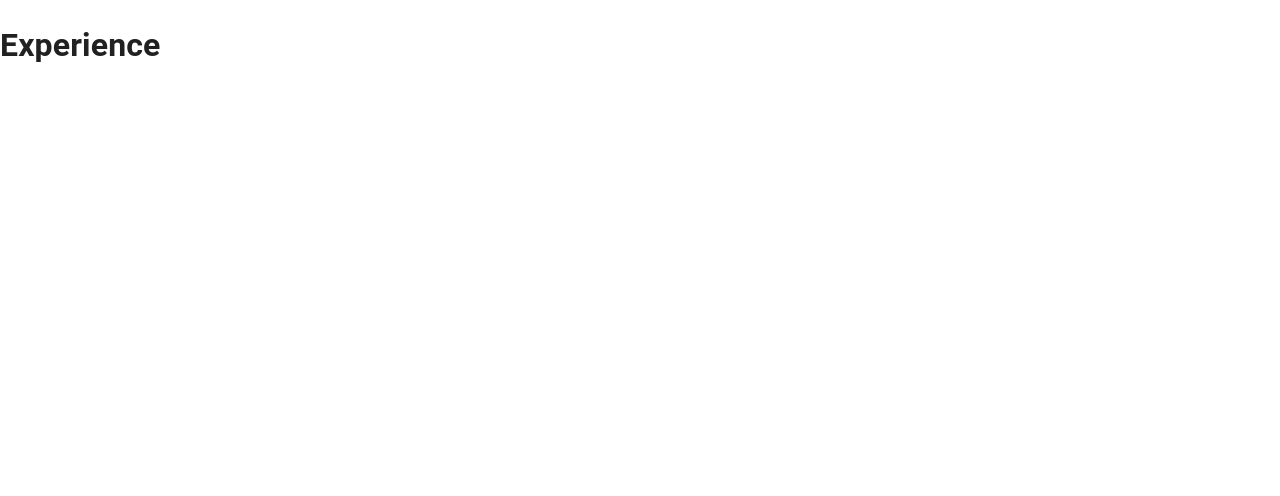
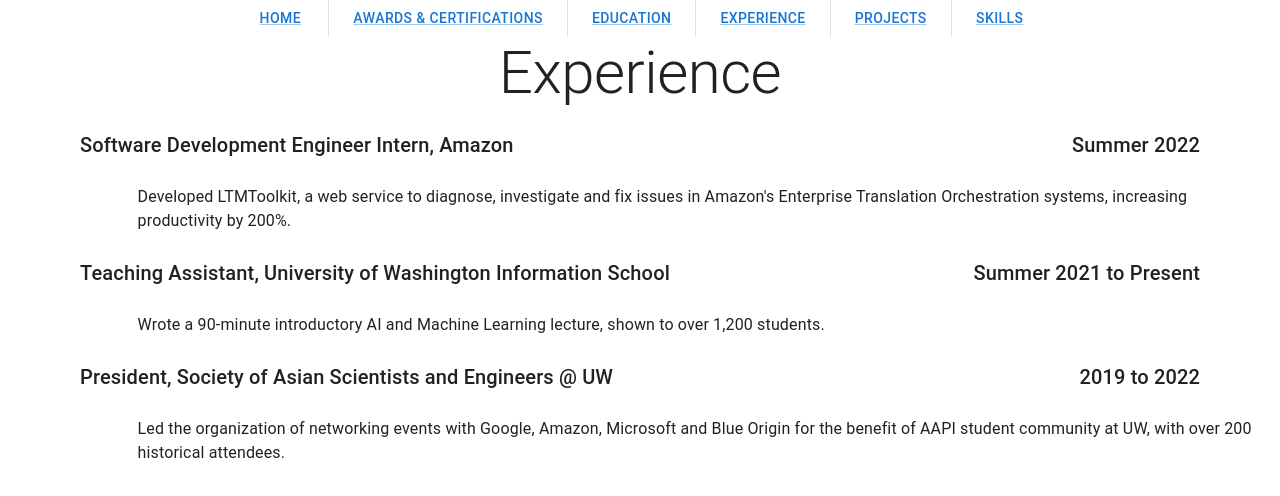
Before and after one commit to wenjalan/wenjalan-site-old, a React (Create React App) app in the folder client/: page /experience in a window 1280 px wide. Shown: the top 496 px of the page. Built offline with nearby package versions, Linux system fonts and the light colour scheme.

Commit message:
Experience page

```diff
--- /dev/null
+++ b/client/src/components/ResumeListItem.tsx
@@ -0,0 +1,53 @@
+import { ListItem, ListItemText, Stack, Typography } from "@mui/material"
+
+export interface ResumeItem {
+  title: string
+  subtitle: string
+  date: string
+  bullets: string[]
+}
+
+export interface ResumeListItemProps {
+  item: ResumeItem
+}
+
+export function ResumeListItem(props: ResumeListItemProps) {
+  return (
+    <>
+      <ListItem>
+        <ListItemText
+          primary={
+            <Stack direction="row">
+              <Typography variant="h6">
+                {props.item.title}
+              </Typography>
+              <Typography
+                variant="h6"
+                align="right"
+                sx={{ flex: 1 }}
+              >
+                {props.item.date}
+              </Typography>
+            </Stack>
+          }
+          secondary={
+            props.item.subtitle ?
+              <Typography variant="body1">{props.item.subtitle}</Typography> :
+              null
+          }
+        />
+      </ListItem>
+      {props.item.bullets.map(bullet => {
+        return (
+          <ListItem
+            sx={{
+              marginLeft: "5%",
+            }}
+          >
+            <ListItemText primary={bullet} />
+          </ListItem>
+        )
+      })}
+    </>
+  )
+}
--- a/client/src/content/education.json
+++ b/client/src/content/education.json
@@ -1,8 +1,8 @@
 [
   {
     "title": "University of Washington, Seattle",
-    "subtitle": "B.S. Informatics: AI & Machine Learning Class of 2023",
-    "date": "",
+    "subtitle": "B.S. Informatics: AI & Machine Learning",
+    "date": "Class of 2023",
     "bullets": [
       "Programming I/II, Data Structures & Algorithms, Data Science, Research Methods, Databases, Client-Side Development, Server-Side Development, Machine Learning, Deep Learning"
     ]
--- /dev/null
+++ b/client/src/content/experience.json
@@ -0,0 +1,26 @@
+[
+  {
+    "title": "Software Development Engineer Intern, Amazon",
+    "subtitle": "",
+    "date": "Summer 2022",
+    "bullets": [
+      "Developed LTMToolkit, a web service to diagnose, investigate and fix issues in Amazon's Enterprise Translation Orchestration systems, increasing productivity by 200%."
+    ]
+  },
+  {
+    "title": "Teaching Assistant, University of Washington Information School",
+    "subtitle": "",
+    "date": "Summer 2021 to Present",
+    "bullets": [
+      "Wrote a 90-minute introductory AI and Machine Learning lecture, shown to over 1,200 students."
+    ]
+  },
+  {
+    "title": "President, Society of Asian Scientists and Engineers @ UW",
+    "subtitle": "",
+    "date": "2019 to 2022",
+    "bullets": [
+      "Led the organization of networking events with Google, Amazon, Microsoft and Blue Origin for the benefit of AAPI student community at UW, with over 200 historical attendees."
+    ]
+  }
+]
--- a/client/src/pages/Education.tsx
+++ b/client/src/pages/Education.tsx
@@ -1,6 +1,7 @@
 import { Collapse, Container, List, ListItem, ListItemText, Stack, Typography } from "@mui/material"
 import Header from "../components/Header"
 import Navbar from "../components/Navbar"
+import { ResumeListItem } from "../components/ResumeListItem"
 import educationJson from "../content/education.json"
 
 function Education() {
@@ -10,54 +11,11 @@ function Education() {
         <Navbar />
         <Header value="Education" />
         <List>
-          {educationJson.map(item => <ListEducationItem item={item} />)}
+          {educationJson.map(item => <ResumeListItem item={item} />)}
         </List>
       </Stack>
     </Container>
   )
 }
 
-interface EducationItem {
-  title: string
-  subtitle: string
-  date: string
-  bullets: string[]
-}
-
-interface ListEducationItemProps {
-  item: EducationItem
-}
-
-function ListEducationItem(props: ListEducationItemProps) {
-  return (
-    <>
-      <ListItem>
-        <ListItemText
-          primary={
-            <Typography variant="h6">
-              {props.item.title}
-            </Typography>
-          }
-          secondary={
-            <Typography variant="body1">
-              {props.item.subtitle}
-            </Typography>
-          }
-        />
-      </ListItem>
-      {props.item.bullets.map(bullet => {
-        return (
-          <ListItem
-            sx={{
-              marginLeft: "5%",
-            }}
-          >
-            <ListItemText primary={bullet} />
-          </ListItem>
-        )
-      })}
-    </>
-  )
-}
-
 export default Education
--- a/client/src/pages/Experience.tsx
+++ b/client/src/pages/Experience.tsx
@@ -1,5 +1,21 @@
+import { Container, List, Stack } from "@mui/material"
+import Header from "../components/Header"
+import Navbar from "../components/Navbar"
+import { ResumeListItem } from "../components/ResumeListItem"
+import experienceJson from "../content/experience.json"
+
 function Experience() {
-  return <h1>Experience</h1>
+  return (
+    <Container>
+      <Stack>
+        <Navbar />
+        <Header value="Experience" />
+        <List>
+          {experienceJson.map(item => <ResumeListItem item={item} />)}
+        </List>
+      </Stack>
+    </Container>
+  )
 }
 
 export default Experience
```
